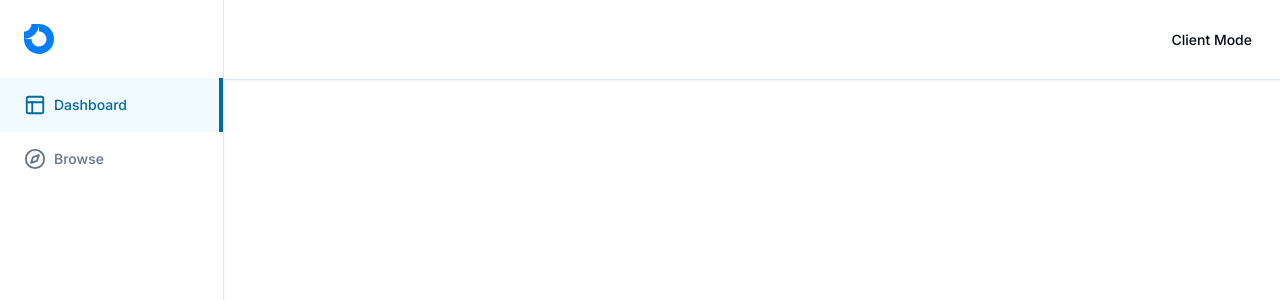
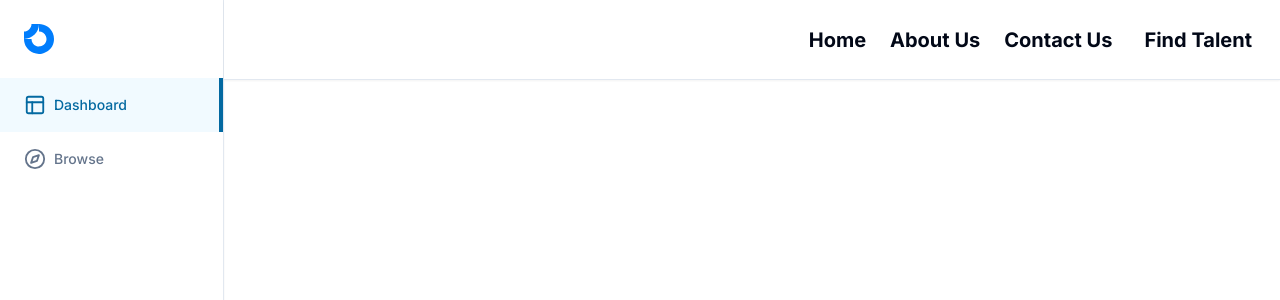
Before and after one commit to bibekgurung9/nextjs-freelance-website, a Next.js app: page / in a window 1280 px wide. Shown: the top 300 px of the page. Built offline with nearby package versions, Linux system fonts and the light colour scheme.

Commit message:
nav bar changes

```diff
--- a/app/(dashboard)/_components/navbar.tsx
+++ b/app/(dashboard)/_components/navbar.tsx
@@ -3,7 +3,7 @@ import { MobileSidebar } from "./mobile-sidebar"
 
 export const Navbar = () => {
   return (
-    <div className="p-4 border-b h-full flex items-center bg-white shadow-sm">
+    <div className="p-4 border-b h-full flex items-center bg-white shadow-sm ">
       <MobileSidebar />
       <NavbarRoutes />
     </div>
--- a/components/navbar-routes.tsx
+++ b/components/navbar-routes.tsx
@@ -17,12 +17,30 @@ export const NavbarRoutes = () => {
 
   return(
     <>
-    {isSearchPage && (
+    <div className="flex gap-x-2 ml-auto">
+    {isSearchPage ? (
       <div className="hidden md:block">
         <SearchInput />
       </div>
+    ) : (
+      <div className="">
+        <Link href="/home">
+          <Button size="sm" className="text-xl font-bold" variant="ghost">
+            Home
+          </Button>
+        </Link>
+        <Link href="/about">
+          <Button size="sm" className="text-xl font-bold" variant="ghost">
+            About Us
+          </Button>
+        </Link>
+        <Link href="/contact">
+          <Button size="sm" className="text-xl font-bold" variant="ghost">
+            Contact Us
+          </Button>
+        </Link>
+      </div>
     )}
-    <div className="flex gap-x-2 ml-auto">
       {isClientPage || isJobPage ? (
         <Link href="/">
         <Button size="sm" variant="ghost">
@@ -32,7 +50,7 @@ export const NavbarRoutes = () => {
         </Link>
       ) : (
         <Link href="/client/jobs">
-          <Button size="sm" variant="ghost">Client Mode</Button>
+          <Button size="sm" className="text-xl font-bold" variant="ghost">Find Talent</Button>
         </Link>
       )}
       <UserButton
--- a/components/search-input.tsx
+++ b/components/search-input.tsx
@@ -38,8 +38,8 @@ export const SearchInput = () => {
       <Input
        onChange={(e) => setValue(e.target.value)}
         value={value}
-        className="w-full md:w-[300px] pl-9 rounded-full bg-slate-100 focus-visible:ring-slate-200"
-        placeholder="Search for a Job" />
+        className="w-full md:w-[500px] pl-9 rounded-full bg-slate-100 focus-visible:ring-slate-200"
+        placeholder="Search for a Job...." />
     </div>
   )
 }
```
